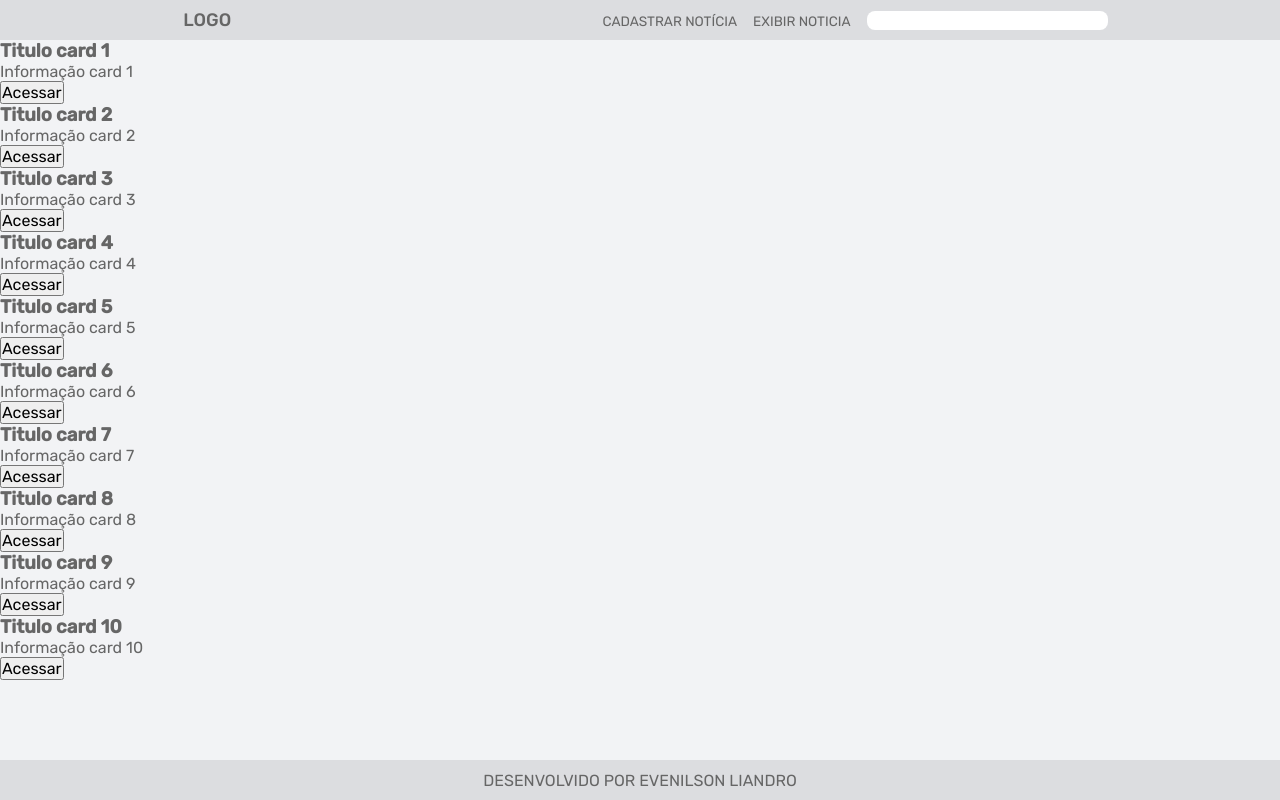
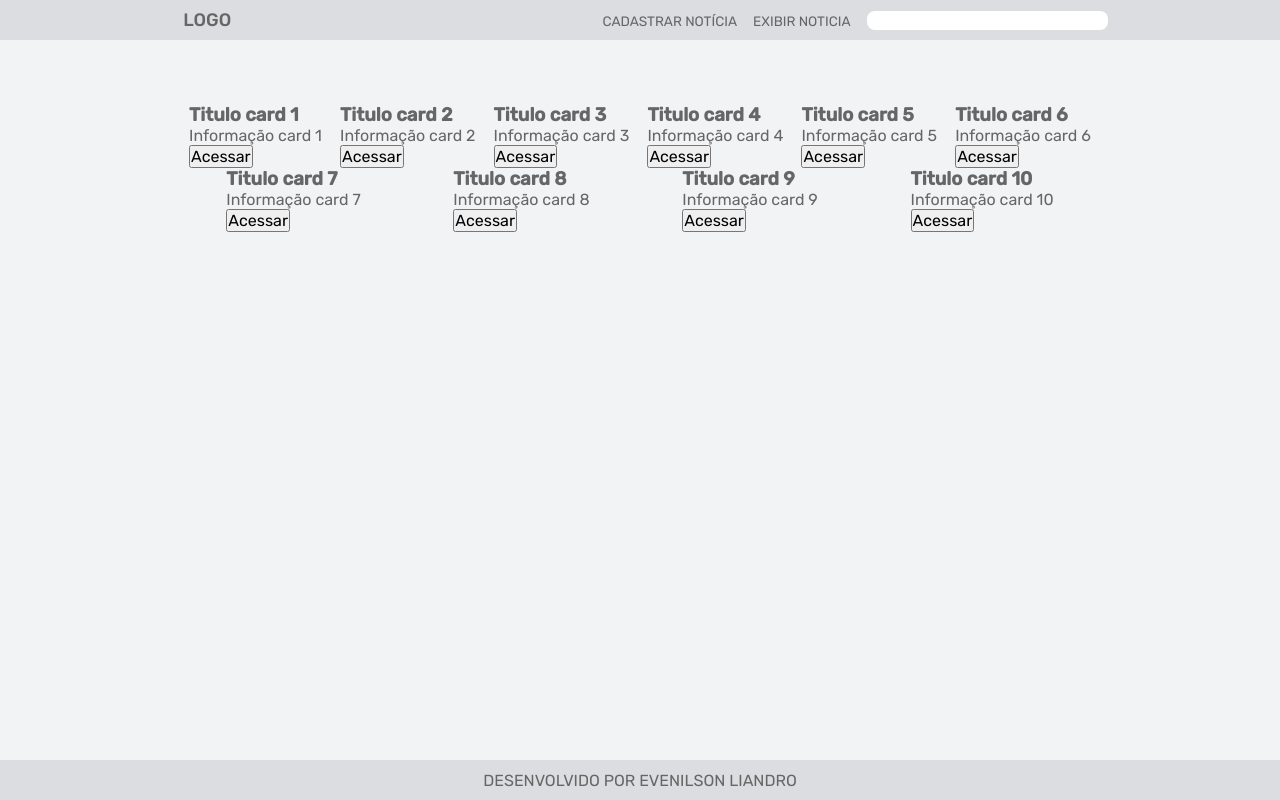
Before and after one commit to evenilson/frontend-provadevmidia-react, a React (Create React App) app in the folder version_02/: page / in a window 1280 px wide. Built offline with nearby package versions, Linux system fonts and the light colour scheme; the HTML template or start-up script is replaced by a standard one.

Commit message:
Ajustando estilo do Content

```diff
--- a/version_02/src/styles/components/Content.module.css
+++ b/version_02/src/styles/components/Content.module.css
@@ -0,0 +1,10 @@
+.containerContent {
+    max-width: 920px;
+    margin: 4rem auto;
+
+    display: flex;
+    align-items: center;
+    justify-content: space-around;
+    flex-wrap: wrap;
+
+}
```
